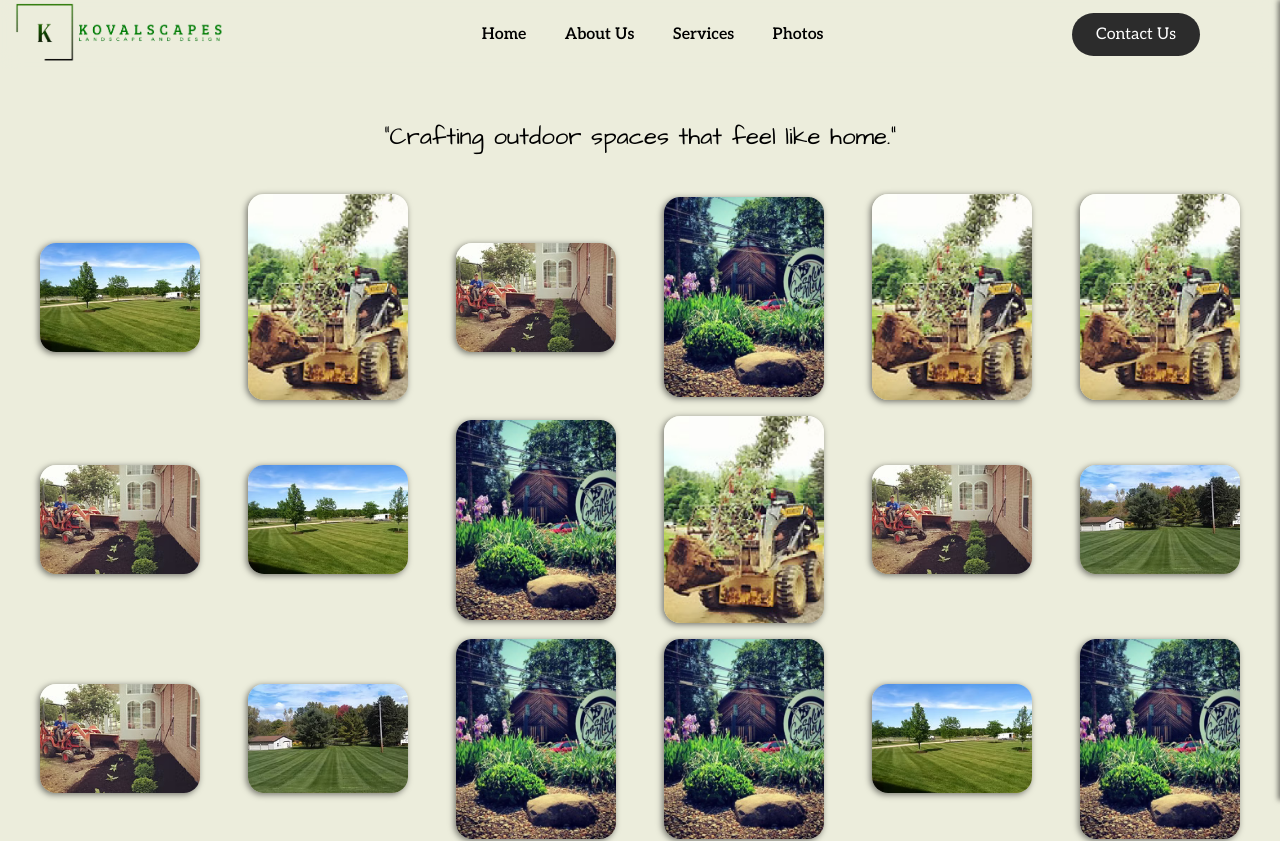
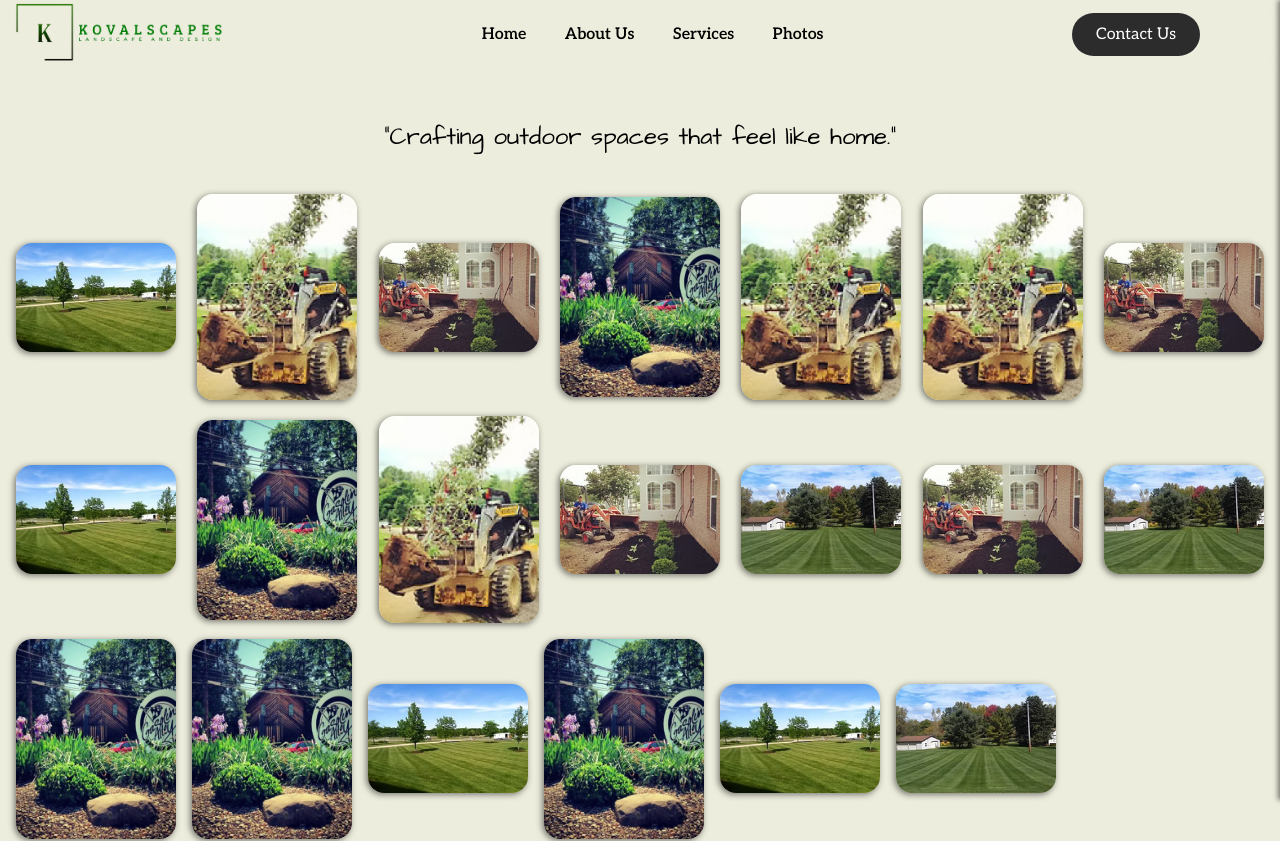
Before and after one commit to DCmax1k/koval_scapes, a React (Create React App) app: page /photos in a window 1280 px wide. Shown: the top 841 px of the page. Built offline with nearby package versions, Linux system fonts and the light colour scheme.

Commit message:
fit more images

```diff
--- a/src/App.css
+++ b/src/App.css
@@ -333,7 +333,7 @@ header.scrolled {
 }
 .Photos .photosCont {
   width: 100vw;
-  padding: 0 5vh;
+  padding: 0 2vh;
   padding-bottom: 10vh;
   display: flex;
   align-items: center;
```
